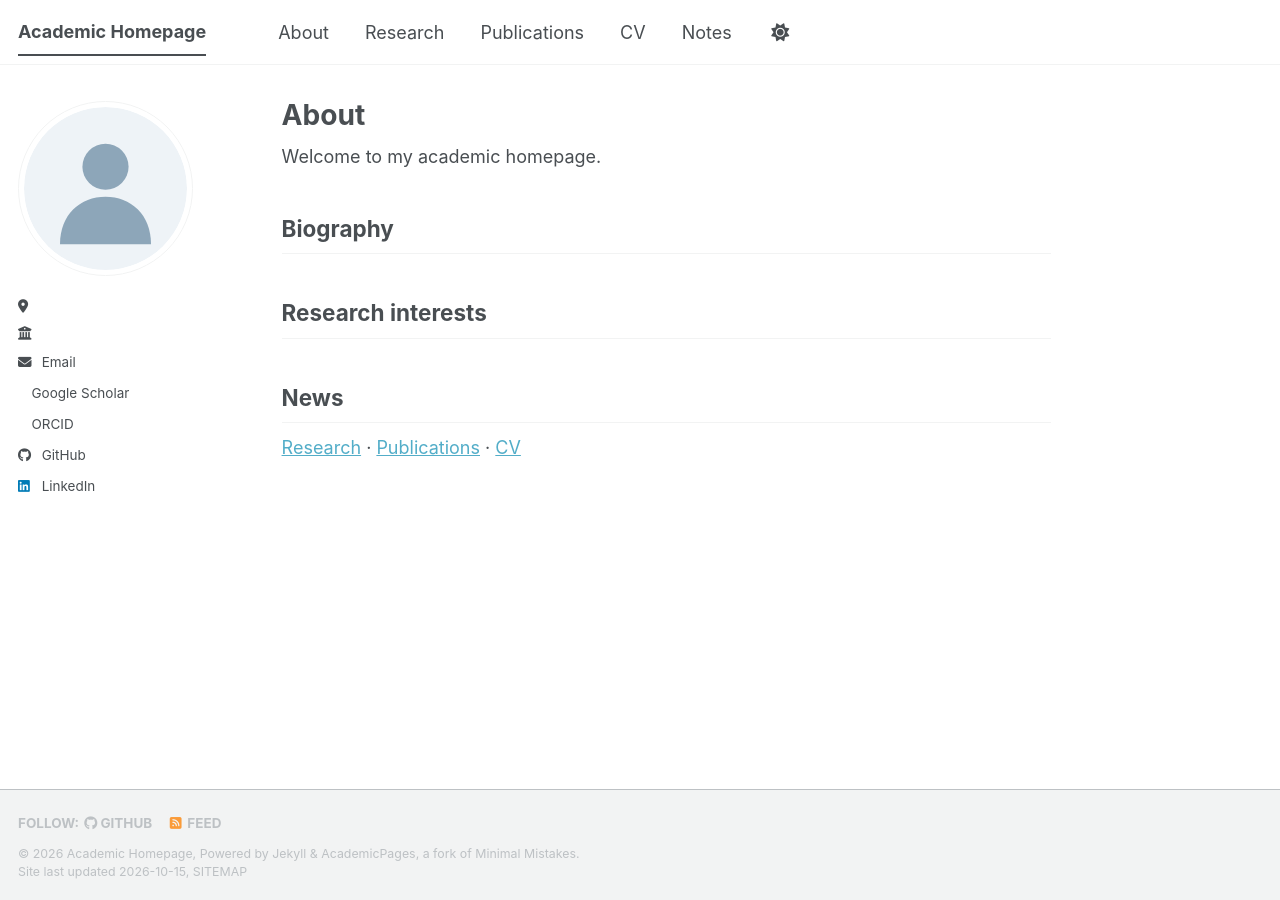
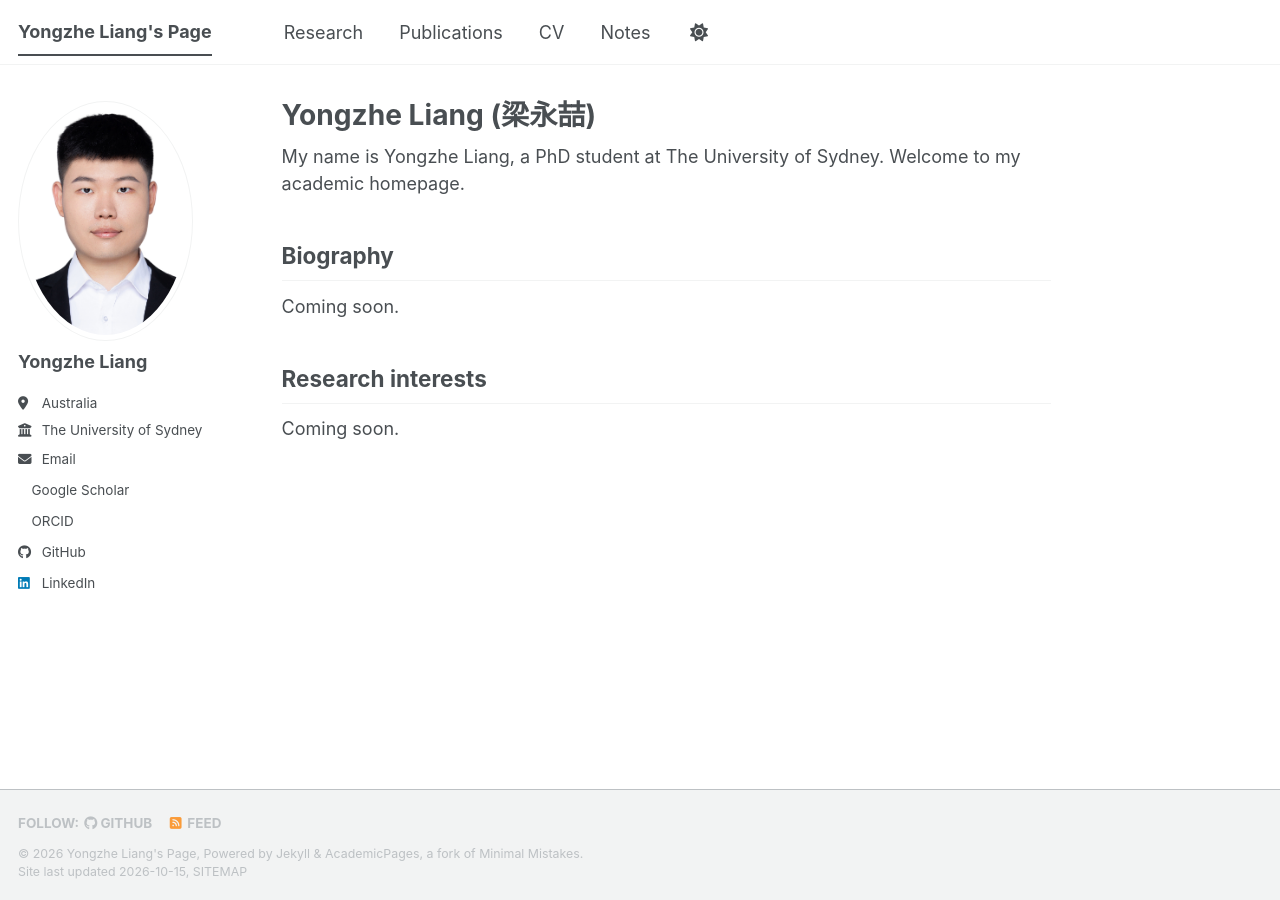
Before and after one commit to PureRabi/PureRabi.github.io, a Jekyll site: the page built from _pages/about.md, in a window 1280 px wide. Built offline with Jekyll 4.4.1, drawn with Linux system fonts in a browser that asks for light colours; a style sheet for code colours, icons or effects is not loaded.

Commit message:
Personal information added.

```diff
--- a/_config.yml
+++ b/_config.yml
@@ -9,7 +9,7 @@
 # Basic Site Settings
 locale                   : "en-US"
 site_theme               : "default" # The available themes options are "default", "air", "sunrise", "mint", "dirt" and "contrast"
-title : "Academic Homepage"
+title : "Yongzhe Liang's Page"
 title_separator          : "-"
 name : &name ""
 description : &description "Personal academic homepage"
@@ -22,16 +22,16 @@ repository : "PureRabi/purerabi.github.io"
 #               If a field is blank the icon and link will not appear, otherwise it will be shown.
 #               Additional customization can be done by editing /_includes/author-profile.html
 author:
-  avatar: "avatar.svg"
-  name: ""
+  avatar: "lyz.jpg" # filename of author avatar image placed in /images/ for social media previews
+  name: "Yongzhe Liang"
   bio: ""
-  location: ""
-  employer: ""
-  email: ""
+  location: "Australia"
+  employer: "The University of Sydney"
+  email: "yongzhe.liang@sydney.edu.au"
   github: "PureRabi"
-  googlescholar: ""
-  orcid: ""
-  linkedin: ""
+  googlescholar: "https://scholar.google.com/citations?user=STsyE0sAAAAJ&hl=en"
+  orcid: "https://orcid.org/0009-0002-0159-7374"
+  linkedin: "https://www.linkedin.com/in/yongzhe-liang-325700442/"
 
 # Publication Category - The following the list of publication categories and their headings
 publication_category:
--- a/_data/navigation.yml
+++ b/_data/navigation.yml
@@ -1,6 +1,4 @@
 main:
-  - title: "About"
-    url: /
   - title: "Research"
     url: /research/
   - title: "Publications"
--- a/_pages/about.md
+++ b/_pages/about.md
@@ -1,23 +1,20 @@
 ---
 permalink: /
-title: "About"
+title: "Yongzhe Liang (梁永喆)"
 author_profile: true
 redirect_from:
   - /about/
 ---
 
-Welcome to my academic homepage.
+My name is Yongzhe Liang, a PhD student at The University of Sydney. Welcome to my academic homepage.
 
 ## Biography
+
+Coming soon.
 
 <!-- Add your biography, affiliation, and position here. -->
 
 ## Research interests
 
+Coming soon.
 <!-- Add your research interests below. -->
-
-## News
-
-<!-- Add your updates below. -->
-
-[Research]({{ '/research/' | relative_url }}) · [Publications]({{ '/publications/' | relative_url }}) · [CV]({{ '/cv/' | relative_url }})
```
Also changed, not shown: images/lyz.jpg (added).
